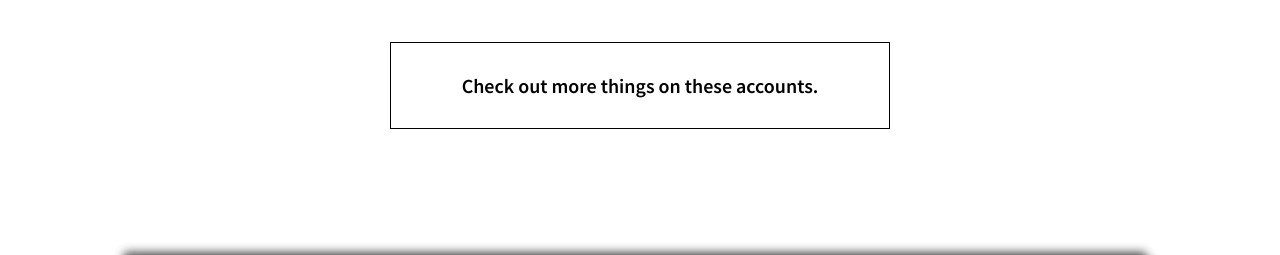
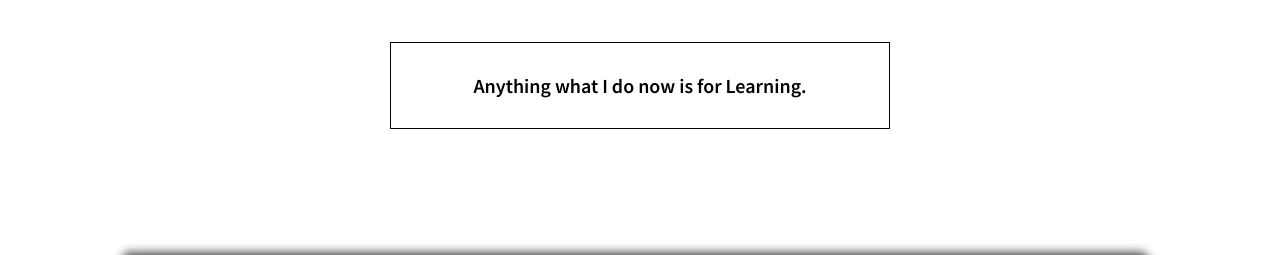
Before and after one commit to vilasrhegde/vilasrhegde.github.io, a plain HTML site: page index.html in a window 1280 px wide. Shown: the part 527-782 px from the top of the page. Drawn offline with Linux system fonts and the light colour scheme.

Commit message:
slide change

```diff
--- a/index.html
+++ b/index.html
@@ -115,7 +115,7 @@
     <div class="middle">
     <section class="page2">
         <br>
-        <button class="slide">Check out more things on these accounts.</button>
+        <button class="slide">Anything what I do now is for Learning.</button>
         </section>
 </center>
     <section class="roll" id="page3">
```
